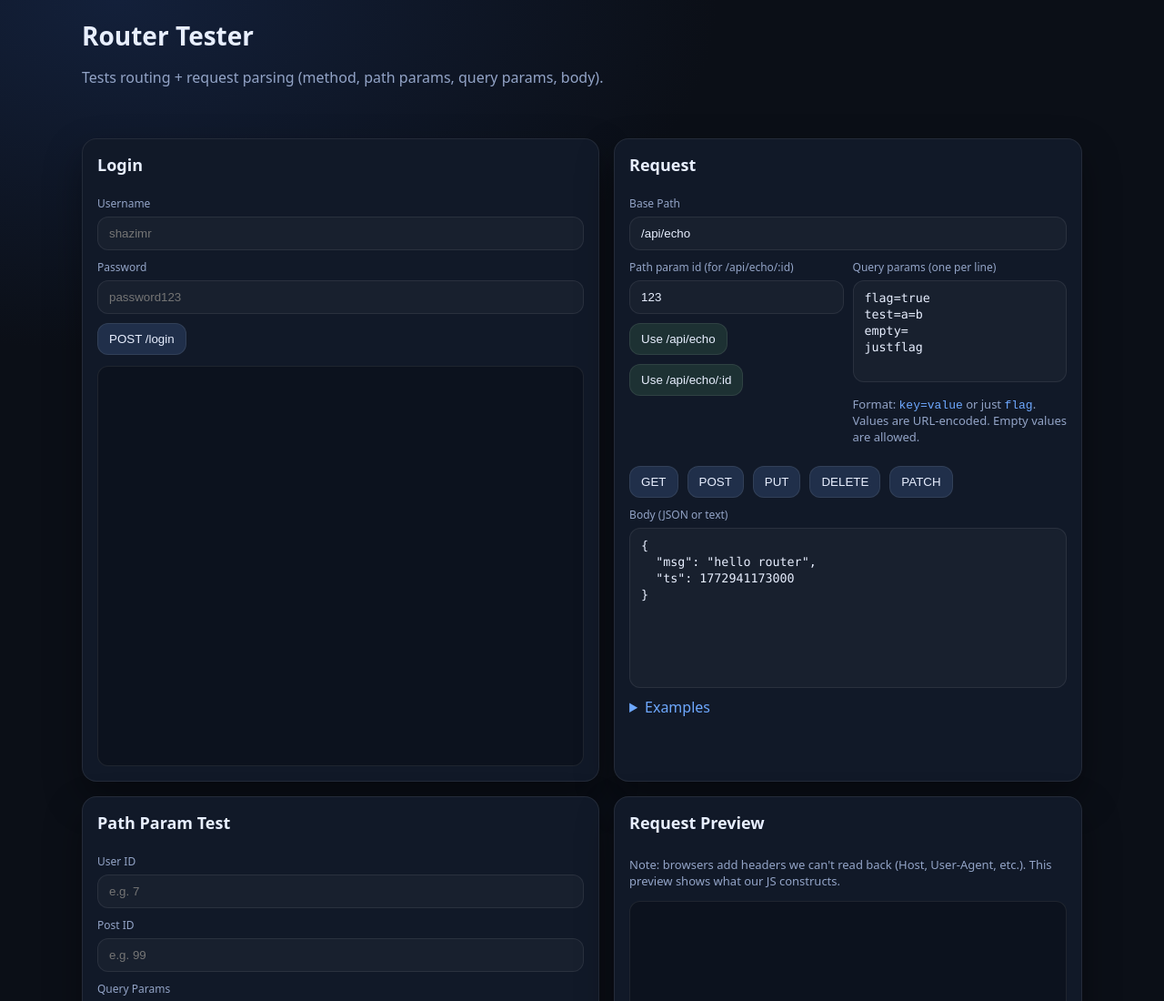
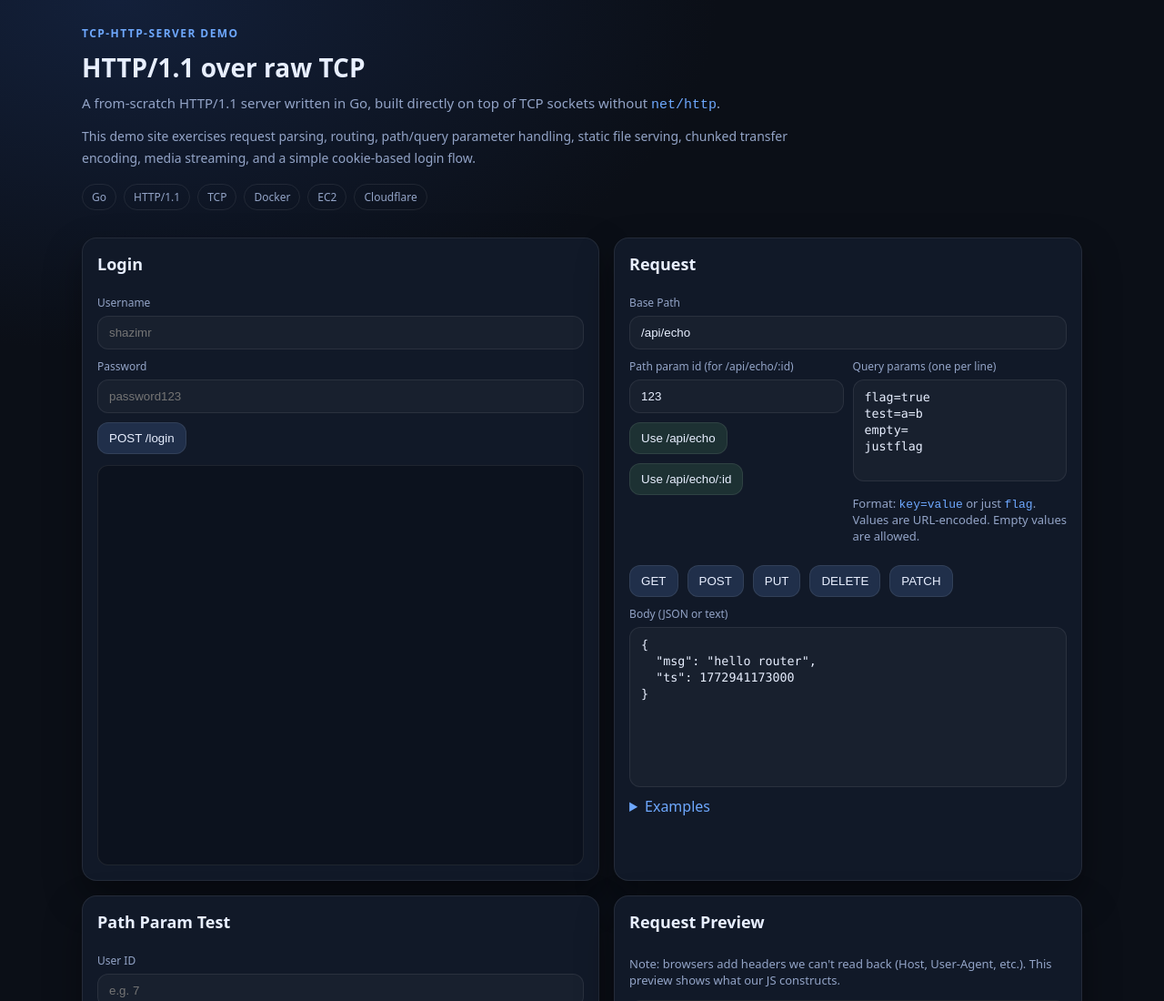
Before and after one commit to ShazimR/tcp-http-server, a plain HTML site: page static/index.html in a window 1280 px wide. Shown: the top 1100 px of the page at 91% size. Drawn offline with Linux system fonts and the light colour scheme.

Commit message:
update title and overview of demo page

```diff
--- a/static/index.html
+++ b/static/index.html
@@ -1,20 +1,39 @@
 <!doctype html>
 <html lang="en">
+
 <head>
   <meta charset="UTF-8" />
   <meta name="viewport" content="width=device-width, initial-scale=1.0" />
-    <title>Router Tester</title>
+  <title>tcp-http-server Demo</title>
 
   <link rel="icon" href="/favicon.ico" />
   <link rel="stylesheet" href="/styles.css" />
 </head>
 
 <body>
-    <header class="container">
-      <h1>Router Tester</h1>
-      <p class="muted">
-        Tests routing + request parsing (method, path params, query params, body).
+  <header class="container hero">
+    <div class="hero-copy">
+      <p class="eyebrow">tcp-http-server demo</p>
+      <h1>HTTP/1.1 over raw TCP</h1>
+      <p class="muted hero-lead">
+        A from-scratch HTTP/1.1 server written in Go, built directly on top of TCP sockets
+        without <code>net/http</code>.
       </p>
+      <p class="muted hero-overview">
+        This demo site exercises request parsing, routing, path/query parameter handling,
+        static file serving, chunked transfer encoding, media streaming, and a simple
+        cookie-based login flow.
+      </p>
+    </div>
+
+    <div class="hero-meta">
+      <span class="pill">Go</span>
+      <span class="pill">HTTP/1.1</span>
+      <span class="pill">TCP</span>
+      <span class="pill">Docker</span>
+      <span class="pill">EC2</span>
+      <span class="pill">Cloudflare</span>
+    </div>
   </header>
 
   <main class="container grid">
@@ -25,12 +44,7 @@
       <input id="loginUsername" class="input" placeholder="shazimr" />
 
       <label class="label">Password</label>
-        <input
-          id="loginPassword"
-          class="input"
-          type="password"
-          placeholder="password123"
-        />
+      <input id="loginPassword" class="input" type="password" placeholder="password123" />
 
       <div class="row wrap gap-top">
         <button id="loginBtn" class="btn">POST /login</button>
@@ -107,11 +121,7 @@ justflag
       <input id="postid" class="input" placeholder="e.g. 99" />
 
       <label class="label">Query Params</label>
-        <input
-          id="queryUserPost"
-          class="input"
-          placeholder="e.g. view=full&sort=desc"
-        />
+      <input id="queryUserPost" class="input" placeholder="e.g. view=full&sort=desc" />
 
       <div class="row wrap">
         <button id="pathParamGet" class="btn secondary">
@@ -126,7 +136,8 @@ justflag
     <section class="card">
       <h2>Request Preview</h2>
       <p class="small muted">
-          Note: browsers add headers we can't read back (Host, User-Agent, etc.). This preview shows what our JS constructs.
+        Note: browsers add headers we can't read back (Host, User-Agent, etc.). This preview shows what our JS
+        constructs.
       </p>
       <pre id="rawRequest" class="output"></pre>
     </section>
@@ -155,12 +166,8 @@ justflag
         <button id="unloadVideo" class="btn" type="button">Unload</button>
       </div>
 
-        <video
-          id="video"
-          controls
-          preload="none"
-          style="margin-top:12px; width:100%; border-radius:12px; border:1px solid var(--border); background: rgba(0,0,0,0.25);"
-        ></video>
+      <video id="video" controls preload="none"
+        style="margin-top:12px; width:100%; border-radius:12px; border:1px solid var(--border); background: rgba(0,0,0,0.25);"></video>
 
       <pre id="videoStatus" class="output" style="margin-top:12px; height: 16vh; max-height: 16vh;"></pre>
     </section>
@@ -180,21 +187,14 @@ justflag
         </button>
       </div>
 
-        <video
-          id="videoChunked"
-          controls
-          preload="none"
-          style="margin-top:12px; width:100%; border-radius:12px; border:1px solid var(--border); background: rgba(0,0,0,0.25);"
-        ></video>
+      <video id="videoChunked" controls preload="none"
+        style="margin-top:12px; width:100%; border-radius:12px; border:1px solid var(--border); background: rgba(0,0,0,0.25);"></video>
 
-        <pre
-          id="videoChunkedStatus"
-          class="output"
-          style="margin-top:12px; height: 18vh; max-height: 18vh;"
-        ></pre>
+      <pre id="videoChunkedStatus" class="output" style="margin-top:12px; height: 18vh; max-height: 18vh;"></pre>
     </section>
   </main>
 
   <script src="/app.js"></script>
 </body>
+
 </html>
--- a/static/styles.css
+++ b/static/styles.css
@@ -23,6 +23,41 @@ body {
     width: min(1100px, calc(100% - 32px));
     margin: 0 auto;
     padding: 20px 0;
+}
+
+.hero {
+    padding-top: 28px;
+    padding-bottom: 10px;
+}
+
+.eyebrow {
+    margin: 0 0 10px;
+    font-size: 12px;
+    font-weight: 600;
+    letter-spacing: 0.12em;
+    text-transform: uppercase;
+    color: var(--accent);
+}
+
+.hero-lead {
+    margin: 0 0 10px;
+    max-width: 760px;
+    font-size: 15px;
+    line-height: 1.6;
+}
+
+.hero-overview {
+    margin: 0;
+    max-width: 820px;
+    font-size: 14px;
+    line-height: 1.7;
+}
+
+.hero-meta {
+    display: flex;
+    flex-wrap: wrap;
+    gap: 8px;
+    margin-top: 16px;
 }
 
 .grid {
```
Lines whose indentation alone changed are shown as unchanged.
